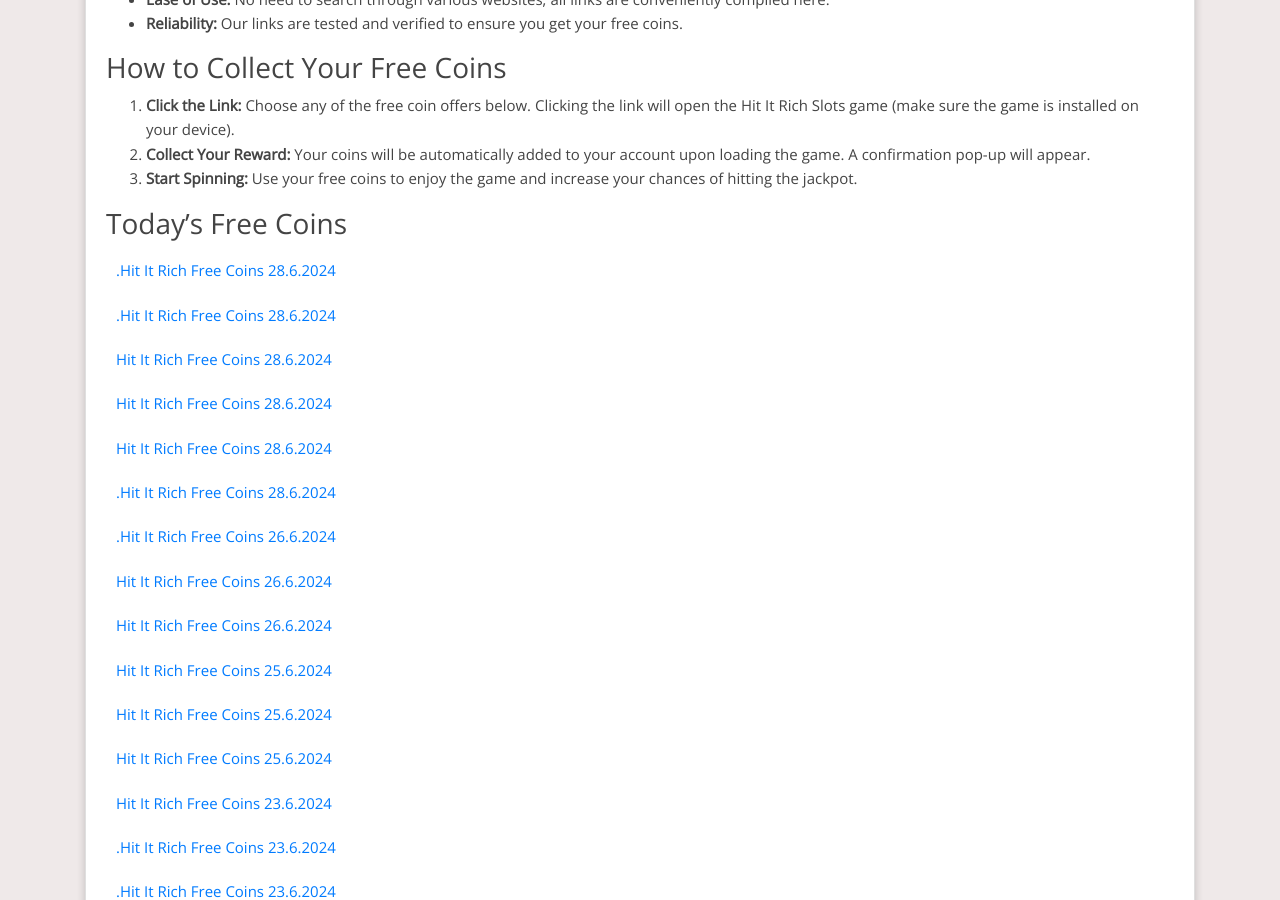
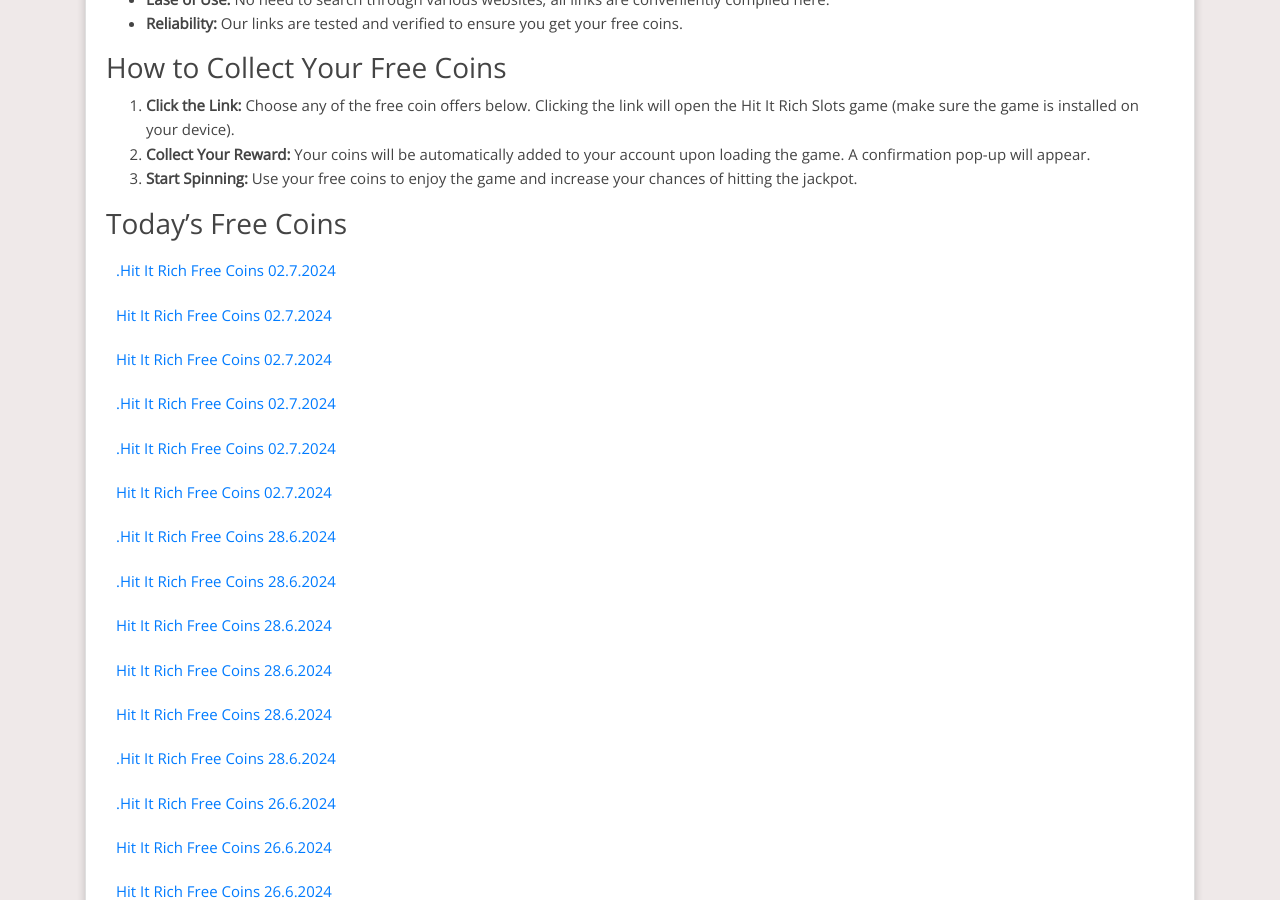
Before and after one commit to Prollad99/bs-net, a Jekyll site: the page built from _posts/2024-06-29-hit-it-rich.md, in a window 1280 px wide and 900 px high, scrolled down 475 px. Built offline with Jekyll 4.4.1, drawn with Linux system fonts in a browser that asks for light colours; nearby versions of some CDN libraries; comment, search, counter and statistics services are not loaded.

Commit message:
Update hit-it-rich reward links

```diff
--- a/_includes/hit-it-rich.html
+++ b/_includes/hit-it-rich.html
@@ -1,4 +1,10 @@
 <html><body><div class="reward"><ul>
+<li><a href="https://web.hititrich.zynga.com/client/mobile_landing.php?sku_key=hir&rewardKey=ilink_ulHTZnkryYVEdHFxa1m1129AwyURhP6a225C5KY7Mfegl">.hit it rich free coins 02.7.2024</a></li>
+<li><a href="https://web.hititrich.zynga.com/client/mobile_landing.php?sku_key=hir&rewardKey=ilink_QATOfGOCq5LxOqQD9cKQtGOVJw5TO27rJ4SAwihyGZ2fT">hit it rich free coins 02.7.2024</a></li>
+<li><a href="https://web.hititrich.zynga.com/client/mobile_landing.php?sku_key=hir&rewardKey=ilink_gzIINudFWu1jDLtxtMdVKF4Ks3Vk9V9ox2havZ1WpSXoQ">hit it rich free coins 02.7.2024</a></li>
+<li><a href="https://web.hititrich.zynga.com/client/mobile_landing.php?sku_key=hir&rewardKey=ilink_3kPlv0BscRUA1R0ti1gIP51BiSwt0ZlqZVuM62yP4VEI1">.hit it rich free coins 02.7.2024</a></li>
+<li><a href="https://web.hititrich.zynga.com/client/mobile_landing.php?sku_key=hir&rewardKey=ilink_z2vyDjGzVERPQLqqb5J97TIPL897qX3QEngORliKVl2v1">.hit it rich free coins 02.7.2024</a></li>
+<li><a href="https://web.hititrich.zynga.com/client/mobile_landing.php?sku_key=hir&rewardKey=ilink_pmESPRAee4rjXompcN5FtKi6yi2vtWf2HV8CiMWL9sza6">hit it rich free coins 02.7.2024</a></li>
 <li><a href="https://web.hititrich.zynga.com/client/mobile_landing.php?sku_key=hir&rewardKey=ilink_51svspHFMEmuiNCBVBMdSobxUbEFCU1eKILXBaDxSicKF">.hit it rich free coins 28.6.2024</a></li>
 <li><a href="https://web.hititrich.zynga.com/client/mobile_landing.php?sku_key=hir&rewardKey=ilink_Wp42mQMuS2khsvoc55p0Wtq981Sh9JgkulRQ5AO0GIfE9">.hit it rich free coins 28.6.2024</a></li>
 <li><a href="https://web.hititrich.zynga.com/client/mobile_landing.php?sku_key=hir&rewardKey=ilink_MmYEQL0uiVfJUNq1ARApo9UjLRAzcckzXhyvNPRMhwiht">hit it rich free coins 28.6.2024</a></li>
```
Also changed, not shown: links-json/hit-it-rich.json (+24 -0 lines).
